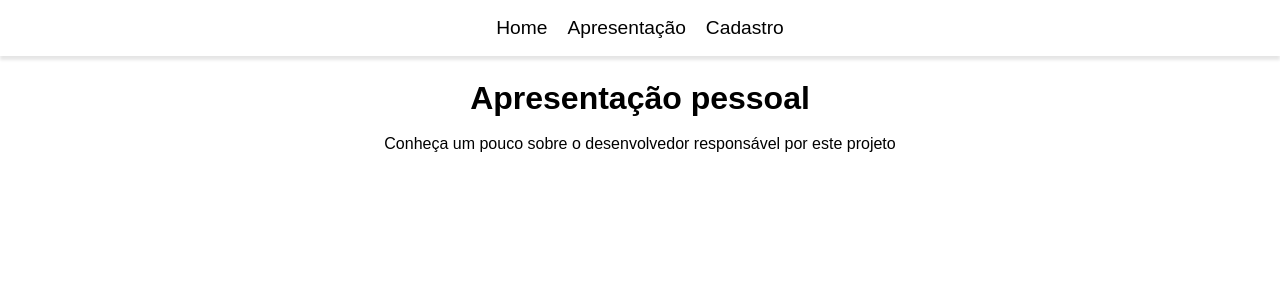
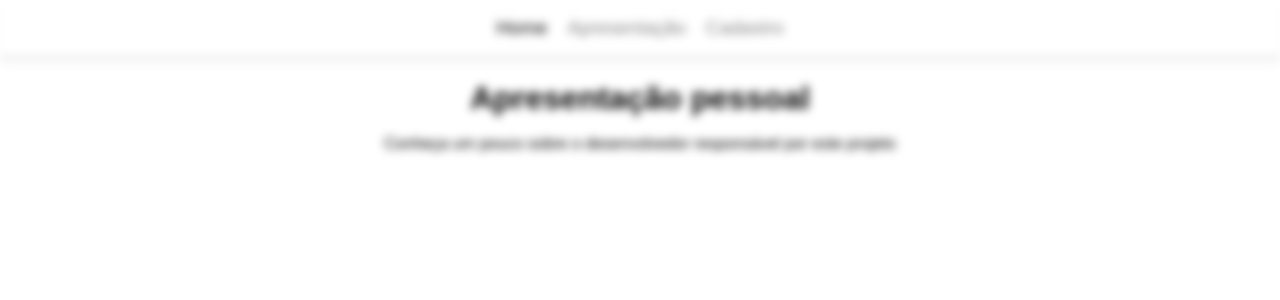
Before and after one commit to MatheusBarbosa-01/Login-google, a React (Vite) app: page /apresentacao in a window 1280 px wide. Shown: the top 300 px of the page. Built offline with nearby package versions, Linux system fonts and the light colour scheme.

Commit message:
Implementando verificação de páginas, melhorando a home e implementando algumas funcionalidades

```diff
--- a/package.json
+++ b/package.json
@@ -13,7 +13,8 @@
     "jwt-decode": "^4.0.0",
     "react": "^19.2.4",
     "react-dom": "^19.2.4",
-    "react-router-dom": "^7.13.2"
+    "react-router-dom": "^7.13.2",
+    "sweetalert2": "^11.26.24"
   },
   "devDependencies": {
     "@eslint/js": "^9.39.4",
--- a/src/Home.module.css
+++ b/src/Home.module.css
@@ -21,6 +21,12 @@
 
 .card:hover {
   box-shadow: 0 15px 30px rgba(0,0,0,0.2);
+}
+
+.blurred {
+  filter: blur(5px);
+  pointer-events: none;
+  cursor: pointer;
 }
 
 .titulo {
@@ -54,12 +60,49 @@
   align-items: center;
 }
 
+.welcomeMessage {
+  color: #231696;
+  font-size: 1.8rem;
+  margin-bottom: 1rem;
+  margin-top: 0;
+}
+
+.accessMessage {
+  color: #555;
+  font-size: 1rem;
+  margin-bottom: 1.5rem;
+  line-height: 1.6;
+  font-weight: 500;
+}
+
+.emailDisplay {
+  color: #888;
+  font-size: 0.95rem;
+  margin-bottom: 1.5rem;
+  margin-top: 0;
+}
+
 .profilePicture {
   width: 100px;
   height: 100px;
   border-radius: 50%;
   margin: 1rem 0;
   border: 3px solid #5d46e2;
+}
+
+.profileCorner {
+  position: fixed;
+  top: 75px;
+  right: 20px;
+  z-index: 100;
+}
+
+.cornerProfilePicture {
+  width: 60px;
+  height: 60px;
+  border-radius: 50%;
+  border: 3px solid #5d46e2;
+  box-shadow: 0 2px 8px rgba(0, 0, 0, 0.15);
 }
 
 .logoutButton {
--- /dev/null
+++ b/src/components/ProtectedRoute.tsx
@@ -0,0 +1,34 @@
+import type { ReactNode } from 'react';
+import { useAuth } from '../contexts/useAuth';
+import Swal from 'sweetalert2';
+
+export function ProtectedRoute({ children }: { children: ReactNode }) {
+  const { user } = useAuth();
+
+  if (!user) {
+    return (
+      <div
+        onClick={() => {
+          Swal.fire({
+            title: 'Login Necessário',
+            text: 'Realize o login para visualizar esta página',
+            icon: 'info',
+            confirmButtonText: 'Voltar',
+            confirmButtonColor: '#5d46e2',
+            backdrop: true,
+          });
+        }}
+        style={{
+          filter: 'blur(5px)',
+          pointerEvents: 'auto',
+          cursor: 'pointer',
+          userSelect: 'none'
+        }}
+      >
+        {children}
+      </div>
+    );
+  }
+
+  return <>{children}</>;
+}
--- a/src/components/nav.tsx
+++ b/src/components/nav.tsx
@@ -1,15 +1,43 @@
 import './nav.css'
 import { Link } from 'react-router-dom';
+import { useAuth } from '../contexts/useAuth';
+import Swal from 'sweetalert2';
 
 function Nav() {
+  const { user } = useAuth();
+
+  const handleProtectedLinkClick = (e: React.MouseEvent) => {
+    if (!user) {
+      e.preventDefault();
+      Swal.fire({
+        title: 'Login Necessário',
+        text: 'Realize o login para visualizar esta página',
+        icon: 'info',
+        confirmButtonText: 'Voltar',
+        confirmButtonColor: '#5d46e2',
+      });
+    }
+  };
 
   return (
     <>
-     <div id='nav'>
-      <Link to="/">Home</Link>
-      <Link to="/apresentacao">Apresentação</Link>
-      <Link to="/cadastro">Cadastro</Link>
-     </div>
+      <div id='nav'>
+        <Link to="/">Home</Link>
+        <Link
+          to="/apresentacao"
+          onClick={handleProtectedLinkClick}
+          style={!user ? { opacity: 0.5, cursor: 'not-allowed' } : {}}
+        >
+          Apresentação
+        </Link>
+        <Link
+          to="/cadastro"
+          onClick={handleProtectedLinkClick}
+          style={!user ? { opacity: 0.5, cursor: 'not-allowed' } : {}}
+        >
+          Cadastro
+        </Link>
+      </div>
     </>
   )
 }
--- /dev/null
+++ b/src/contexts/AuthContext.tsx
@@ -0,0 +1,25 @@
+import { createContext, useState } from 'react';
+import type { ReactNode } from 'react';
+
+export type User = {
+  name: string;
+  email: string;
+  picture: string;
+};
+
+export type AuthContextType = {
+  user: User | null;
+  setUser: (user: User | null) => void;
+};
+
+export const AuthContext = createContext<AuthContextType | undefined>(undefined);
+
+export function AuthProvider({ children }: { children: ReactNode }) {
+  const [user, setUser] = useState<User | null>(null);
+
+  return (
+    <AuthContext.Provider value={{ user, setUser }}>
+      {children}
+    </AuthContext.Provider>
+  );
+}
--- /dev/null
+++ b/src/contexts/useAuth.ts
@@ -0,0 +1,13 @@
+import { useContext } from 'react';
+import { AuthContext } from './AuthContext';
+import type { AuthContextType, User } from './AuthContext';
+
+export type { User };
+
+export function useAuth(): AuthContextType {
+  const context = useContext(AuthContext);
+  if (!context) {
+    throw new Error('O useAuth deve ser usado dentro de um AuthProvider.');
+  }
+  return context;
+}
--- a/src/pages/Home.tsx
+++ b/src/pages/Home.tsx
@@ -1,19 +1,14 @@
 import Nav from '../components/nav';
 import { GoogleLogin, googleLogout, type CredentialResponse } from '@react-oauth/google'
 import { jwtDecode } from 'jwt-decode'
-import { useState } from 'react'
+import { useAuth } from '../contexts/useAuth'
+import type { User } from '../contexts/useAuth'
 import styles from '../Home.module.css'
 
-type User = {
-  name: string
-  email: string
-  picture: string
-}
+function Home() {
+  const { user, setUser } = useAuth();
 
-function Home() {
-const [user, setUser] = useState<User | null>(null)
-
- function login(credentialResponse: CredentialResponse) {
+  function login(credentialResponse: CredentialResponse) {
     if (credentialResponse.credential) {
       const decoded = jwtDecode<User>(credentialResponse.credential)
       setUser(decoded)
@@ -28,7 +23,18 @@ const [user, setUser] = useState<User | null>(null)
   return (
     <>
       <Nav />
-     <div className={styles.corpo}>
+      {user && (
+        <div className={styles.profileCorner}>
+          <img
+            src={user.picture}
+            alt="Perfil"
+            className={styles.cornerProfilePicture}
+            crossOrigin="anonymous"
+            referrerPolicy="no-referrer"
+          />
+        </div>
+      )}
+      <div className={styles.corpo}>
         <div className={styles.card}>
           {!user ? (
             <>
@@ -47,15 +53,13 @@ const [user, setUser] = useState<User | null>(null)
             </>
           ) : (
             <div className={styles.userInfo}>
-              <h2>Bem-vindo, {user.name}!</h2>
-              <img
-                src={user.picture}
-                alt="Perfil"
-                className={styles.profilePicture}
-                crossOrigin="anonymous"
-                referrerPolicy="no-referrer"
-              />
-              <p>{user.email}</p>
+              <h2 className={styles.welcomeMessage}>
+                Olá {user.name}, seja bem vindo a nossa aplicação!
+              </h2>
+              <p className={styles.accessMessage}>
+                Agora você tem acesso as outras páginas, explore!!!
+              </p>
+              <p className={styles.emailDisplay}>{user.email}</p>
               <button onClick={logout} className={styles.logoutButton}>
                 Sair
               </button>
--- a/src/router.tsx
+++ b/src/router.tsx
@@ -2,14 +2,22 @@ import { Routes, Route } from 'react-router-dom';
 import Home from './pages/Home';
 import Cadastro from './pages/Cadastro';
 import Apresentacao from './pages/Apresentacao';
-
+import { ProtectedRoute } from './components/ProtectedRoute';
 
 export function Router() {
   return (
     <Routes>
       <Route path="/" element={<Home />} />
-      <Route path="/apresentacao" element={<Apresentacao />} />
-      <Route path="/cadastro" element={<Cadastro />} />
+      <Route path="/apresentacao" element={
+        <ProtectedRoute>
+          <Apresentacao />
+        </ProtectedRoute>
+      } />
+      <Route path="/cadastro" element={
+        <ProtectedRoute>
+          <Cadastro />
+        </ProtectedRoute>
+      } />
     </Routes>
   );
 }
```
Also changed, not shown: src/main.tsx (+6 -3 lines), 1 other file (tests, documents, lock files or other folders).
